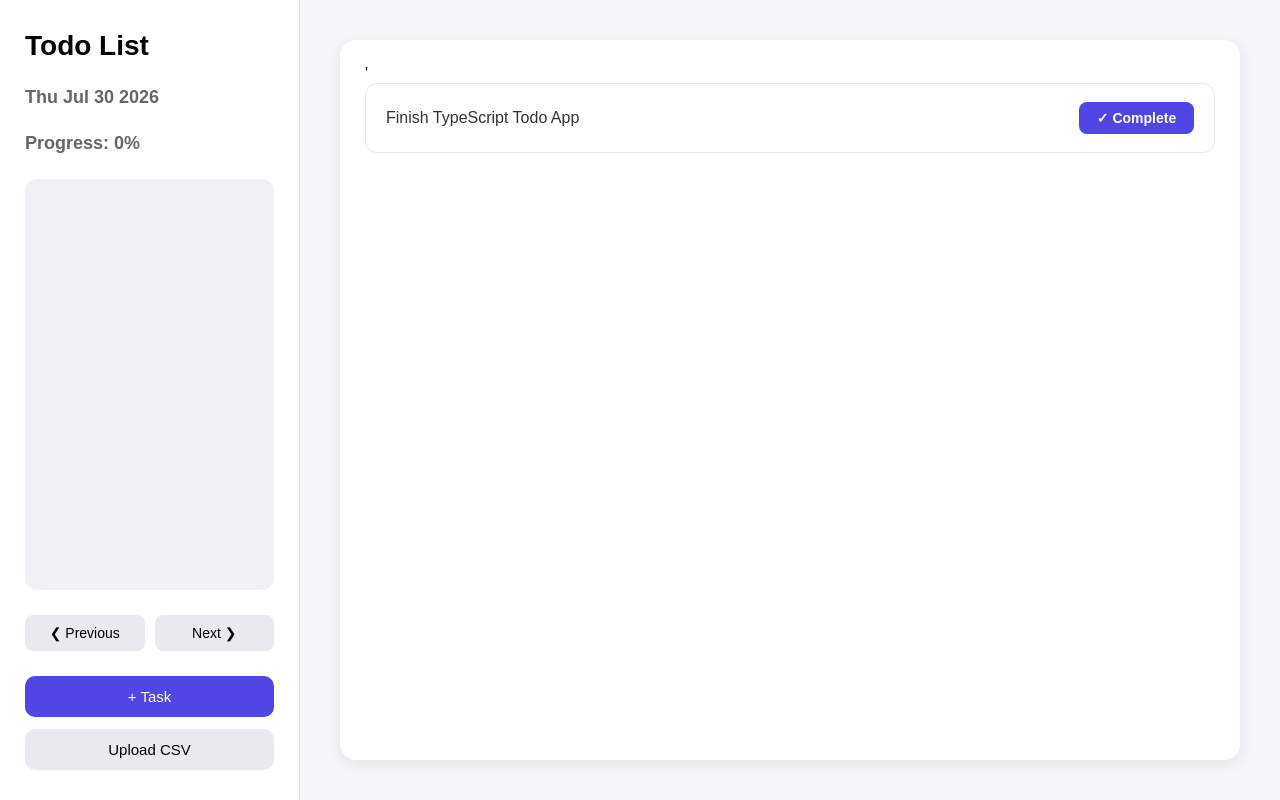
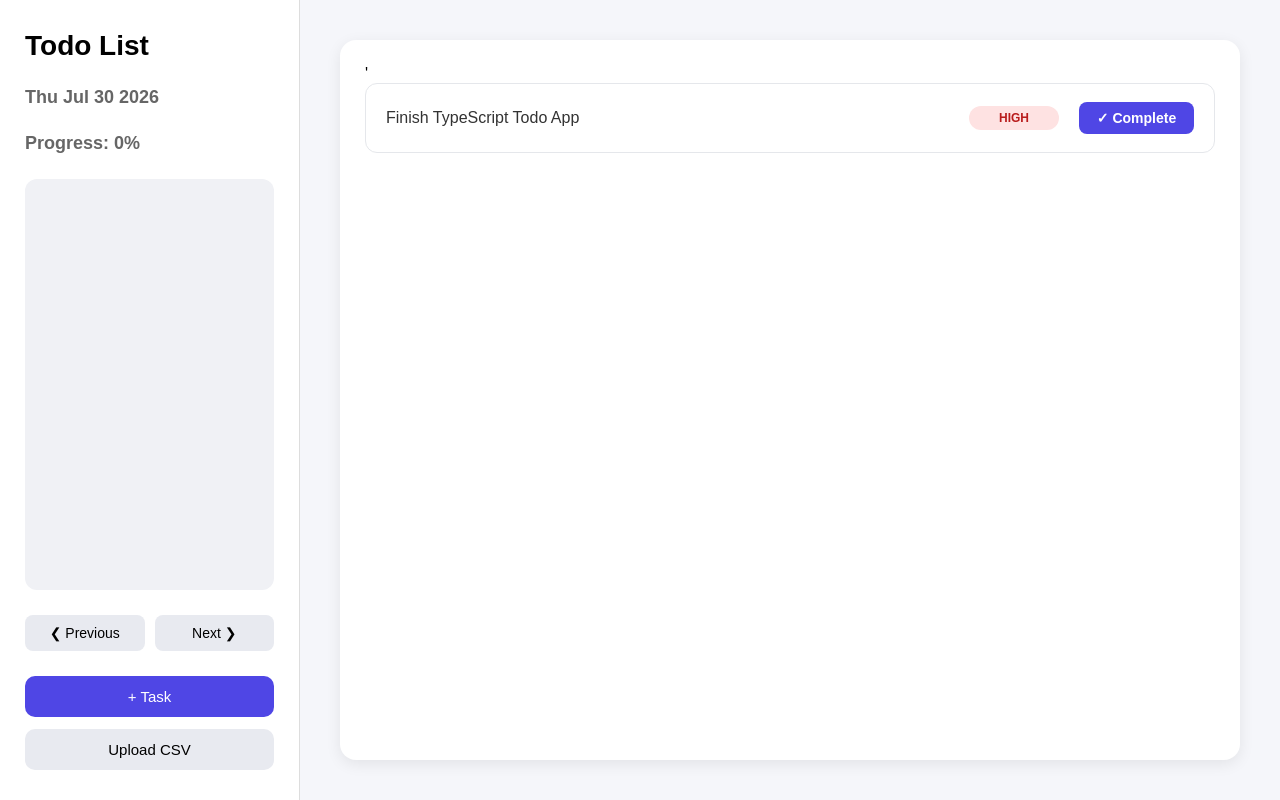
Before and after one commit to AudreyBurrell/todo-typescript, a React (Vite) app: page / in a window 1280 px wide. Built offline with nearby package versions, Linux system fonts and the light colour scheme.

Commit message:
Showing the priority

```diff
--- a/src/components/TaskItem.tsx
+++ b/src/components/TaskItem.tsx
@@ -12,7 +12,9 @@ function TaskItem({task, onToggle}: TaskItemProps) {
                 <span className="taskTitle">
                     {task.title}
                 </span>
-
+                <span className={`priority priority-${task.priority.toLowerCase()}`}>
+                    {task.priority}
+                </span>
                 <button onClick={() => onToggle(task.id)}>
                     {task.completed ? "↩ Undo" : "✓ Complete"}
                 </button>
--- a/src/styles/App.css
+++ b/src/styles/App.css
@@ -182,9 +182,10 @@ body {
 }
 
 .task {
-    display: flex;
-    justify-content: space-between;
+    display: grid;
+    grid-template-columns: 1fr 90px 115px;
     align-items: center;
+    gap: 20px;
 
     padding: 18px 20px;
 
@@ -195,6 +196,32 @@ body {
     color: #333;
 
     transition: all 0.2s ease;
+}
+
+.priority {
+    padding: 5px 10px;
+    border-radius: 20px;
+
+    font-size: 12px;
+    font-weight: 700;
+    text-align: center;
+}
+
+.priority-high {
+    background-color: #fee2e2;
+    color: #b91c1c;
+}
+
+
+.priority-medium {
+    background-color: #fef3c7;
+    color: #92400e;
+}
+
+
+.priority-low {
+    background-color: #dcfce7;
+    color: #166534;
 }
 
 .task_completed {
```
